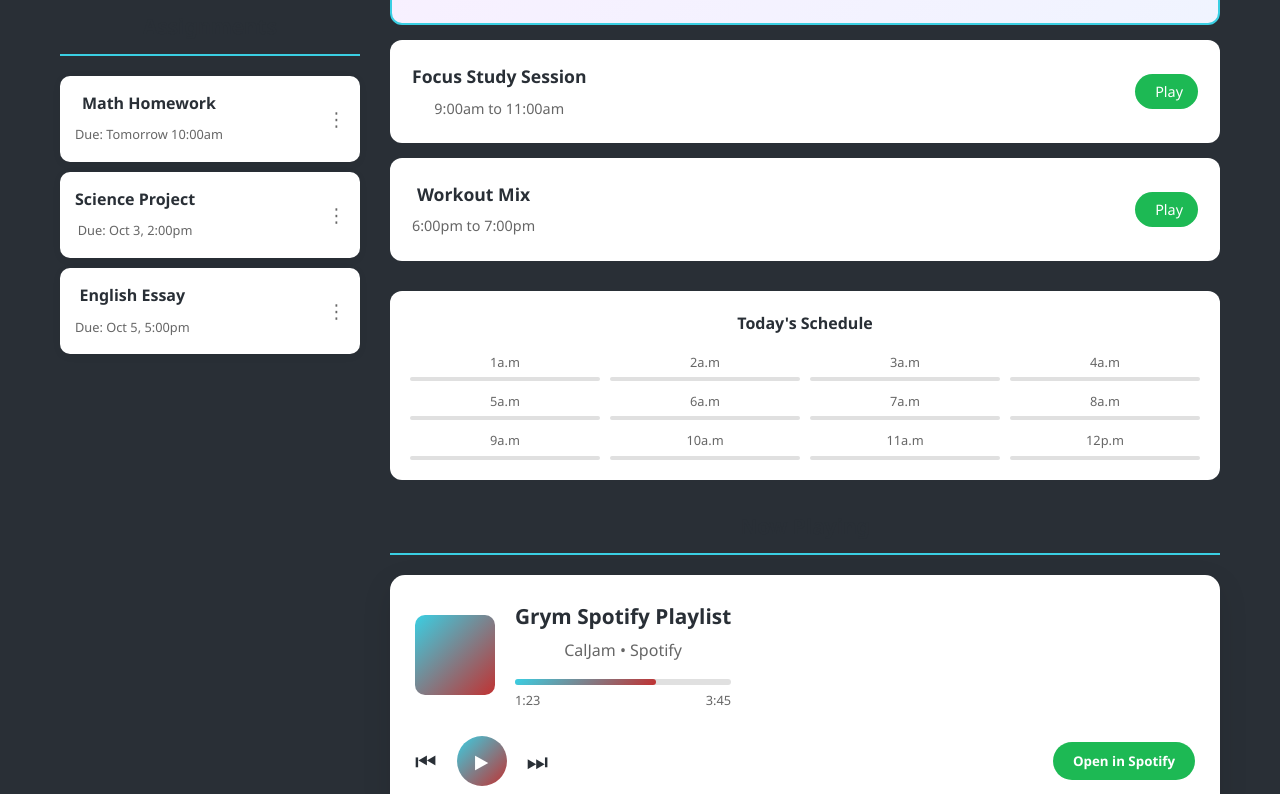
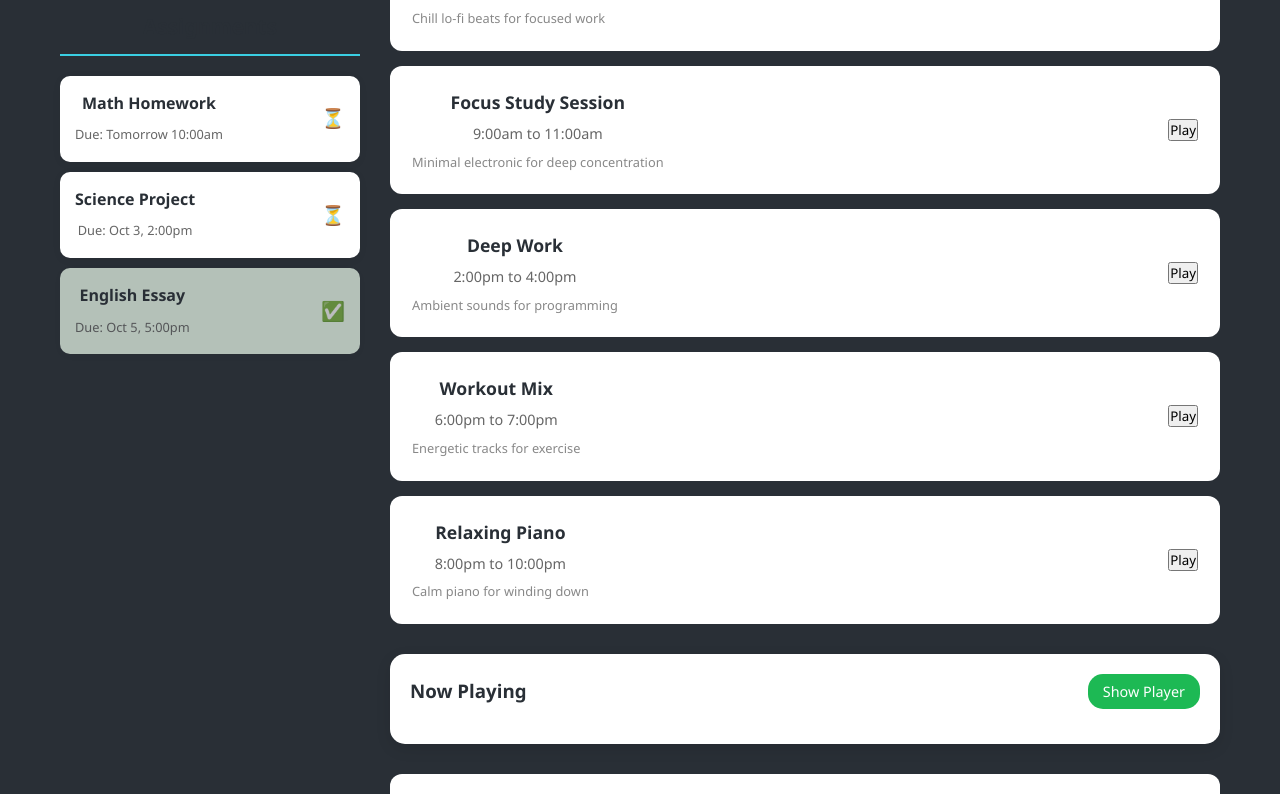
Before and after one commit to anchalbadhwar13/CalJam, a React (Create React App) app in the folder my-app/: page /dashboard in a window 1280 px wide. Shown: the part 244-1038 px from the top of the page. Built offline with nearby package versions, Linux system fonts and the light colour scheme.

Commit message:
embedded spotify hard coded

```diff
--- a/my-app/src/App.css
+++ b/my-app/src/App.css
@@ -746,3 +746,88 @@ body {
   transform: translateY(-2px);
   box-shadow: 0 5px 15px rgba(0, 0, 0, 0.2);
 }
+/* Spotify Embed Styles */
+.player-section {
+  background: white;
+  border-radius: 15px;
+  padding: 20px;
+  box-shadow: 0 5px 15px rgba(0, 0, 0, 0.1);
+}
+
+.player-header {
+  display: flex;
+  justify-content: space-between;
+  align-items: center;
+  margin-bottom: 15px;
+}
+
+.toggle-player-btn {
+  background: #1DB954;
+  color: white;
+  border: none;
+  padding: 8px 15px;
+  border-radius: 15px;
+  font-size: 0.9rem;
+  cursor: pointer;
+}
+
+.spotify-embed-container {
+  background: #2d2d2d;
+  border-radius: 10px;
+  padding: 15px;
+}
+
+.spotify-embed {
+  border-radius: 8px;
+  margin-bottom: 10px;
+}
+
+.player-actions {
+  display: flex;
+  justify-content: center;
+}
+
+.open-spotify-btn {
+  background: #1DB954;
+  color: white;
+  border: none;
+  padding: 8px 15px;
+  border-radius: 20px;
+  font-size: 0.9rem;
+  cursor: pointer;
+  display: flex;
+  align-items: center;
+  gap: 5px;
+}
+
+.no-music-selected {
+  text-align: center;
+  padding: 30px;
+  background: #f8f9fa;
+  border-radius: 10px;
+  color: #666;
+}
+
+.no-music-selected i {
+  font-size: 2rem;
+  margin-bottom: 10px;
+  display: block;
+  color: #1DB954;
+}
+
+/* Activity Description */
+.activity-desc {
+  font-size: 0.8rem;
+  color: #888;
+  margin-top: 5px;
+}
+
+/* Assignment Status */
+.assignment-status {
+  font-size: 1.2rem;
+}
+
+.assignment-card.completed {
+  opacity: 0.7;
+  background: #f0fff0;
+}
--- a/my-app/src/components/Dashboard.tsx
+++ b/my-app/src/components/Dashboard.tsx
@@ -5,38 +5,83 @@ import '../App.css';
 const Dashboard: React.FC = () => {
   const navigate = useNavigate();
   const [currentActivity, setCurrentActivity] = useState('Grym Spotify Playlist');
-  const [currentTime, setCurrentTime] = useState('2:06 PM');
-  const [currentDate, setCurrentDate] = useState('Sat Sep 27');
+  const [embedPlayer, setEmbedPlayer] = useState<string>('');
+  const [isPlayerVisible, setIsPlayerVisible] = useState(false);
 
-  // Sample activities data
+  // Spotify playlist IDs (just the ID part, not full URI)
   const activities = [
-    { id: 1, name: 'Grym Spotify Playlist', time: '00:00 to 5:00am', spotifyUrl: 'https://open.spotify.com/playlist/37i9dQZF1DXcBWIGoYBM5M' },
-    { id: 2, name: 'Focus Study Session', time: '9:00am to 11:00am', spotifyUrl: 'https://open.spotify.com/playlist/37i9dQZF1DX8Uebhn9wzrS' },
-    { id: 3, name: 'Workout Mix', time: '6:00pm to 7:00pm', spotifyUrl: 'https://open.spotify.com/playlist/37i9dQZF1DX76Wlfdnj7AP' }
+    {
+      id: 1,
+      name: 'Gym Spotify Playlist',
+      time: '00:00 to 5:00am',
+      spotifyId: '37i9dQZF1DXcBWIGoYBM5M', // Lo-Fi Beats
+      description: 'Chill lo-fi beats for focused work'
+    },
+    {
+      id: 2,
+      name: 'Focus Study Session',
+      time: '9:00am to 11:00am',
+      spotifyId: '37i9dQZF1DX8Uebhn9wzrS', // Focus Flow
+      description: 'Minimal electronic for deep concentration'
+    },
+    {
+      id: 3,
+      name: 'Deep Work',
+      time: '2:00pm to 4:00pm',
+      spotifyId: '37i9dQZF1DX3PFzdbtx1Us', // Coding Mode
+      description: 'Ambient sounds for programming'
+    },
+    {
+      id: 4,
+      name: 'Workout Mix',
+      time: '6:00pm to 7:00pm',
+      spotifyId: '37i9dQZF1DX76Wlfdnj7AP', // Workout
+      description: 'Energetic tracks for exercise'
+    },
+    {
+      id: 5,
+      name: 'Relaxing Piano',
+      time: '8:00pm to 10:00pm',
+      spotifyId: '37i9dQZF1DX4sWSpwq3LiO', // Peaceful Piano
+      description: 'Calm piano for winding down'
+    }
   ];
 
   const assignments = [
-    { id: 1, name: 'Math Homework', due: 'Tomorrow 10:00am' },
-    { id: 2, name: 'Science Project', due: 'Oct 3, 2:00pm' },
-    { id: 3, name: 'English Essay', due: 'Oct 5, 5:00pm' }
+    { id: 1, name: 'Math Homework', due: 'Tomorrow 10:00am', completed: false },
+    { id: 2, name: 'Science Project', due: 'Oct 3, 2:00pm', completed: false },
+    { id: 3, name: 'English Essay', due: 'Oct 5, 5:00pm', completed: true }
   ];
 
   const timeSlots = ['1a.m', '2a.m', '3a.m', '4a.m', '5a.m', '6a.m', '7a.m', '8a.m', '9a.m', '10a.m', '11a.m', '12p.m'];
+
+  const handleActivitySelect = (activity: any) => {
+    setCurrentActivity(activity.name);
+    const embedUrl = `https://open.spotify.com/embed/playlist/${activity.spotifyId}`;
+    setEmbedPlayer(embedUrl);
+    setIsPlayerVisible(true);
+  };
+
+  const togglePlayerVisibility = () => {
+    setIsPlayerVisible(!isPlayerVisible);
+  };
 
   const handleBackToHome = () => {
     navigate('/');
   };
 
-  const openSpotify = (url: string) => {
-    window.open(url, '_blank');
-  };
-
   const addActivity = () => {
     const name = prompt('Enter activity name:');
     const time = prompt('Enter time (e.g., 00:00 to 5:00am):');
-    if (name && time) {
-      // In a real app, you would add to state or send to backend
-      alert(`Added: ${name} at ${time}`);
+    const spotifyUrl = prompt('Enter Spotify playlist URL:');
+
+    if (name && time && spotifyUrl) {
+      // Extract Spotify ID from URL
+      const spotifyId = spotifyUrl.split('/').pop()?.split('?')[0];
+      if (spotifyId) {
+        alert(`Added: ${name} - Spotify playlist will be available`);
+        // In a real app, you'd add this to your activities state
+      }
     }
   };
 
@@ -44,20 +89,18 @@ const Dashboard: React.FC = () => {
     const name = prompt('Enter assignment name:');
     const due = prompt('Enter due date:');
     if (name && due) {
-      // In a real app, you would add to state or send to backend
       alert(`Added: ${name} due ${due}`);
     }
   };
 
   return (
     <div className="dashboard">
-      {/* Dashboard Header */}
       <header className="dashboard-header">
         <nav className="nav container">
           <div className="logo" onClick={handleBackToHome} style={{ cursor: 'pointer' }}>CalJam</div>
           <div className="current-time">
-            <div className="time">{currentTime}</div>
-            <div className="date">{currentDate}</div>
+            <div className="time">{new Date().toLocaleTimeString([], { hour: '2-digit', minute: '2-digit' })}</div>
+            <div className="date">{new Date().toLocaleDateString([], { weekday: 'short', month: 'short', day: 'numeric' })}</div>
           </div>
           <ul className="nav-links">
             <li><button onClick={handleBackToHome} className="nav-cta">Back to Home</button></li>
@@ -67,7 +110,7 @@ const Dashboard: React.FC = () => {
 
       <div className="dashboard-container container">
         <div className="dashboard-layout">
-          {/* Left Column - Add Activities/Assignments */}
+          {/* Left Column */}
           <div className="left-column">
             <div className="add-buttons">
               <button className="add-btn primary" onClick={addActivity}>
@@ -78,18 +121,17 @@ const Dashboard: React.FC = () => {
               </button>
             </div>
 
-            {/* Assignments Section */}
             <div className="assignments-section">
               <h3>Assignments</h3>
               <div className="assignments-list">
                 {assignments.map(assignment => (
-                  <div key={assignment.id} className="assignment-card">
+                  <div key={assignment.id} className={`assignment-card ${assignment.completed ? 'completed' : ''}`}>
                     <div className="assignment-info">
                       <h4>{assignment.name}</h4>
                       <span className="due-date">Due: {assignment.due}</span>
                     </div>
-                    <div className="assignment-actions">
-                      <button className="action-btn">⋮</button>
+                    <div className="assignment-status">
+                      {assignment.completed ? '✅' : '⏳'}
                     </div>
                   </div>
                 ))}
@@ -97,9 +139,8 @@ const Dashboard: React.FC = () => {
             </div>
           </div>
 
-          {/* Right Column - Activities & Music Player */}
+          {/* Right Column */}
           <div className="right-column">
-            {/* Activities Section */}
             <div className="activities-section">
               <h3>Activities</h3>
               <div className="activities-list">
@@ -107,24 +148,59 @@ const Dashboard: React.FC = () => {
                   <div
                     key={activity.id}
                     className={`activity-card ${currentActivity === activity.name ? 'active' : ''}`}
-                    onClick={() => setCurrentActivity(activity.name)}
+                    onClick={() => handleActivitySelect(activity)}
                   >
                     <div className="activity-info">
                       <h4>{activity.name}</h4>
                       <span className="activity-time">{activity.time}</span>
+                      <p className="activity-desc">{activity.description}</p>
                     </div>
-                    <button
-                      className="spotify-btn"
-                      onClick={(e) => {
-                        e.stopPropagation();
-                        openSpotify(activity.spotifyUrl);
-                      }}
-                    >
+                    <button className="spotify-play-btn">
                       <i className="fab fa-spotify"></i> Play
                     </button>
                   </div>
                 ))}
               </div>
+            </div>
+
+            {/* Spotify Player Section */}
+            <div className="player-section">
+              <div className="player-header">
+                <h3>Now Playing</h3>
+                <button className="toggle-player-btn" onClick={togglePlayerVisibility}>
+                  {isPlayerVisible ? 'Hide Player' : 'Show Player'}
+                </button>
+              </div>
+
+              {isPlayerVisible && embedPlayer && (
+                <div className="spotify-embed-container">
+                  <iframe
+                    src={embedPlayer}
+                    width="100%"
+                    height="80"
+                    frameBorder="0"
+                    allow="encrypted-media"
+                    title="Spotify Player"
+                    className="spotify-embed"
+                  ></iframe>
+                  <div className="player-actions">
+                    <button
+                      className="open-spotify-btn"
+                      onClick={() => window.open(`https://open.spotify.com/playlist/${activities.find(a => a.name === currentActivity)?.spotifyId}`, '_blank')}
+                    >
+                      <i className="fab fa-spotify"></i> Open in Spotify
+                    </button>
+                  </div>
+                </div>
+              )}
+
+              {isPlayerVisible && !embedPlayer && (
+                <div className="no-music-selected">
+                  <i className="fab fa-spotify"></i>
+                  <p>Select an activity to start playing music</p>
+                  <small>Music will play directly from Spotify</small>
+                </div>
+              )}
             </div>
 
             {/* Time Schedule */}
@@ -139,42 +215,6 @@ const Dashboard: React.FC = () => {
                 ))}
               </div>
             </div>
-
-            {/* Now Playing Section */}
-            <div className="now-playing-section">
-              <h3>Now Playing</h3>
-              <div className="now-playing-card">
-                <div className="track-info">
-                  <div className="track-cover">
-                    <i className="fab fa-spotify"></i>
-                  </div>
-                  <div className="track-details">
-                    <h4>{currentActivity}</h4>
-                    <p>CalJam • Spotify</p>
-                    <div className="progress-container">
-                      <div className="progress-bar">
-                        <div className="progress-fill"></div>
-                      </div>
-                      <div className="time-display">
-                        <span>1:23</span>
-                        <span>3:45</span>
-                      </div>
-                    </div>
-                  </div>
-                </div>
-                <div className="player-controls">
-                  <button className="control-btn">⏮</button>
-                  <button className="control-btn play">▶</button>
-                  <button className="control-btn">⏭</button>
-                  <button
-                    className="spotify-open-btn"
-                    onClick={() => openSpotify(activities.find(a => a.name === currentActivity)?.spotifyUrl || '')}
-                  >
-                    Open in Spotify
-                  </button>
-                </div>
-              </div>
-            </div>
           </div>
         </div>
       </div>
```
